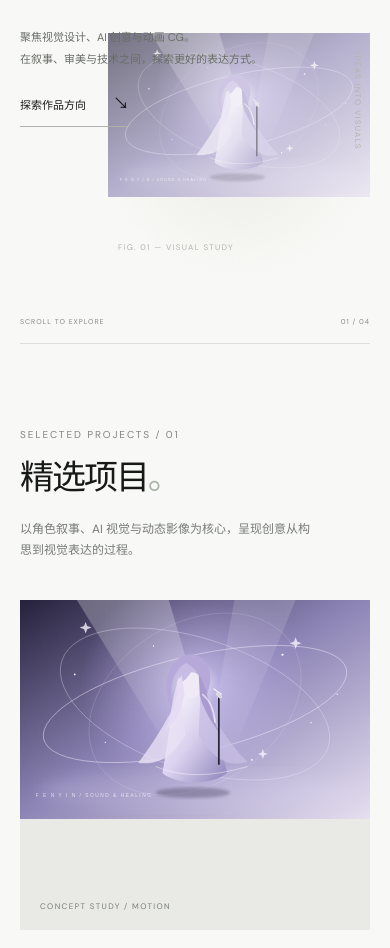
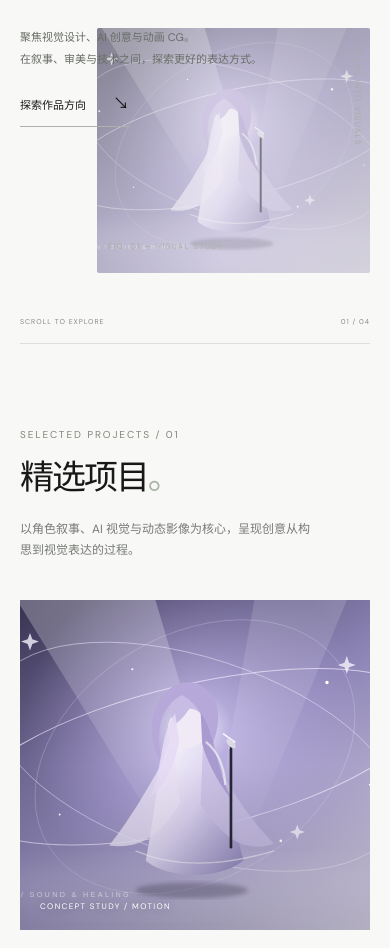
Before and after one commit to lc371005266-ux/personal-site, a plain HTML site: page index.html in a window 390 px wide. Shown: the part 408-1356 px from the top of the page. Drawn offline with Linux system fonts and the light colour scheme.

Commit message:
Apply responsive artwork image treatments

```diff
--- a/style.css
+++ b/style.css
@@ -68,3 +68,13 @@
 .case-hero-art{padding:0;display:block;background:#e8eae4}
 .case-hero-art img{width:100%;height:100%;object-fit:cover;display:block}
 @media(max-width:760px){.case-art{height:285px}}
+
+.hero-art{border-radius:2px;overflow:hidden;background:#d8d6e4}
+.hero-art img{width:100%;height:100%;object-fit:cover;display:block;opacity:.94}
+.hero-art:after{content:"";position:absolute;inset:0;background:linear-gradient(90deg,rgba(18,20,26,.12),transparent 45%,rgba(18,20,26,.12));pointer-events:none}
+.work-visual{isolation:isolate}
+.work-visual img{position:absolute;inset:0;width:100%;height:100%;object-fit:cover;display:block;transition:transform .8s cubic-bezier(.2,.7,.2,1)}
+.work-card:hover .work-visual img{transform:scale(1.035)}
+.work-visual:after{content:"";position:absolute;inset:0;background:linear-gradient(180deg,transparent 50%,rgba(15,24,20,.18));pointer-events:none}
+.work-visual .visual-caption{z-index:1;color:#fff;text-shadow:0 1px 10px rgba(0,0,0,.25)}
+@media(max-width:760px){.hero-art{width:78%;height:245px}}
```
